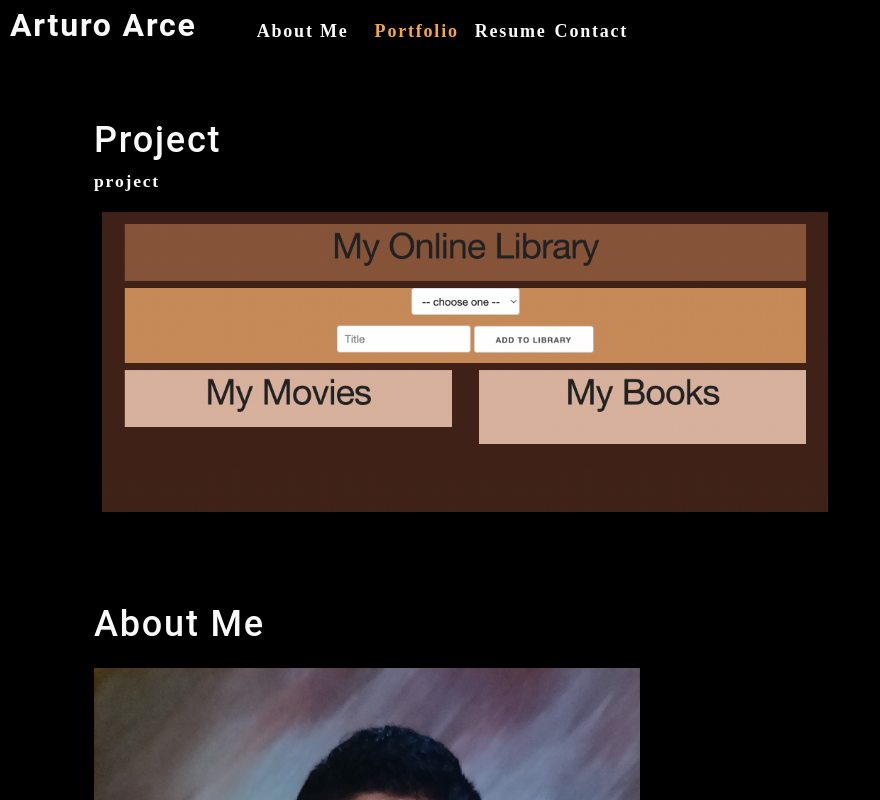
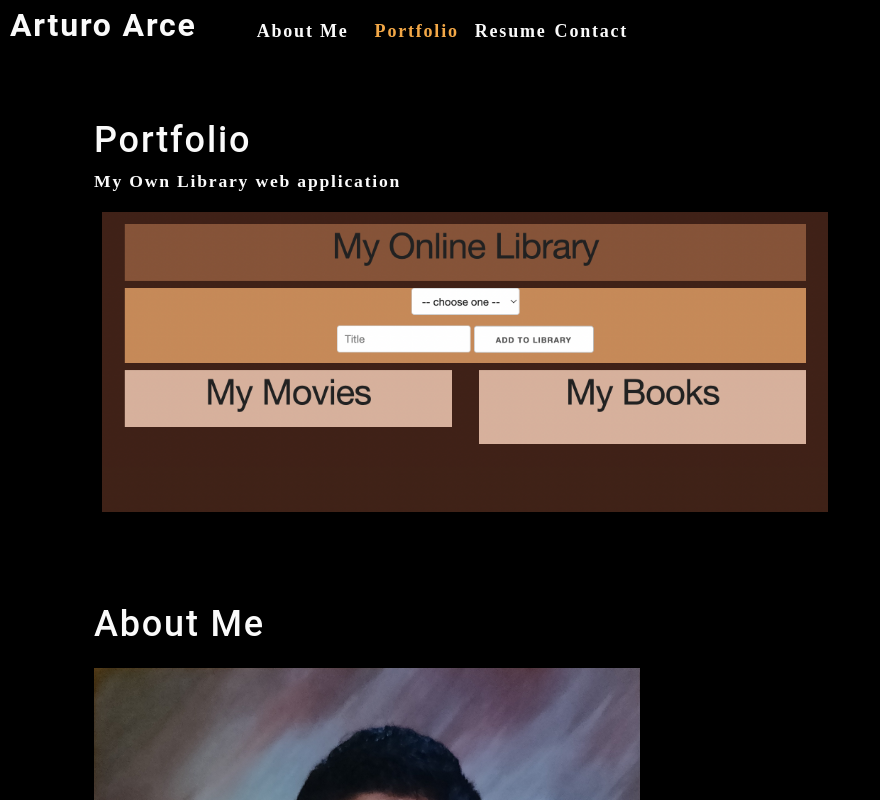
Before and after one commit to aarce96/react-portfolio, a React (Create React App) app: page / in a window 1280 px wide. Shown: the top 800 px of the page, without its empty margins (0-880 px from the left). Built offline with nearby package versions, Linux system fonts and the light colour scheme.

Commit message:
added photo for project and updated various components

```diff
--- a/src/App.js
+++ b/src/App.js
@@ -6,11 +6,11 @@ import Gallery from './components/Gallery';
 function App() {
   const [categories] = useState([
     {
-      name: "Portfolio",
-      description: "Arturo Arce's Web Portfolio",
+      name: "portfolio",
+      description: "My Own Library web application",
     },
     {
-      name: "Resume",
+      name: "resume",
       description: "Arturo Arce's Resume",
     },
   ]);
@@ -21,7 +21,7 @@ function App() {
     <div>
       <Nav categories={categories} setCurrentCategory={setCurrentCategory} currentCategory={currentCategory}></Nav>
       <main>
-        <Gallery></Gallery>
+        <Gallery currentCategory={currentCategory}></Gallery>
         <About></About>
       </main>
     </div>
--- a/src/components/About/index.js
+++ b/src/components/About/index.js
@@ -11,20 +11,23 @@ function About() {
         style={{ width: "50%" }}
         alt="cover"
       />
+      <div>
         <p>
           My name is Arturo Arce, and I am a native New Yorker. Football is
           something that I cannot live without, it was first sparked by my
           discovery of the Spanish club, Real Madrid, in my early teenage years
           that pushed me to pursue the sport. It was the club’s grandeur at that
           time that attracted me to the team but, it has since shifted to their
-        perseverance, especially in this past season. The club was not seen as a
-        legitimate contender for the UEFA Champions League cup and faced
+          perseverance, especially in this past season. The club was not seen as
+          a legitimate contender for the UEFA Champions League cup and faced
           criticism from a multitude of football analysts, many of whom are
           retired players. Despite this common sentiment the team was still able
           to go the distance and win. Their will to hold on, and improve is what
-        makes me want to support them. As well as to go through my own life with
-        the same attitude of assessing weakness and striving to overcome them.
+          makes me want to support them. As well as to go through my own life
+          with the same attitude of assessing weakness and striving to overcome
+          them.
         </p>
+      </div>
     </section>
   );
 }
--- a/src/components/Gallery/index.js
+++ b/src/components/Gallery/index.js
@@ -1,20 +1,15 @@
 import React from 'react';
+import PhotoList from '../PhotoList';
 import { capitalizeFirstLetter } from '../../utils/helpers';
-import photo from '../../assets/large/projects/my-own-library.png';
 
 function Gallery(props) {
-    const currentCategory = {
-        name: "project",
-        description: "Photo of my own library web application"
-    };
+    const { currentCategory } = props;
 
     return (
         <section>
-            <h1>{capitalizeFirstLetter(currentCategory.name)}</h1>
-            <p>{currentCategory.name}</p>
-            <div className="flex-row">
-                <img src={photo} alt="my own library web application" className="img-thumbnail mx-1" />
-            </div>
+            <h1 data-testid="h1tag">{capitalizeFirstLetter(currentCategory.name)}</h1>
+            <p>{currentCategory.description}</p>
+            <PhotoList category={currentCategory.name}/>
         </section>
     );
 }
--- /dev/null
+++ b/src/components/PhotoList/index.js
@@ -0,0 +1,31 @@
+import React, { useState } from 'react';
+
+const PhotoList = ({ category }) => {
+  const [photos] = useState([
+    // add images of future projects here
+    {
+      name: 'My Own Library',
+      category: 'portfolio',
+      description: 'A web application able to make a list of your favorite books and movies so that you can always refer back to it later.',
+    }
+  ]);
+
+  const currentPhotos = photos.filter((photo) => photo.category === category);
+
+  return (
+    <div>
+      <div className="flex-row">
+        {currentPhotos.map((image, i) => (
+          <img
+            src={require(`../../assets/large/${category}/${i}.png`)}
+            alt={image.name}
+            className="img-thumbnail mx-1"
+            key={image.name}
+          />
+        ))}
+      </div>
+    </div>
+  );
+};
+
+export default PhotoList;
```
Also changed, not shown: src/assets/large/portfolio/0.png (renamed from src/assets/large/projects/my-own-library.png). Lines whose indentation alone changed are shown as unchanged.
